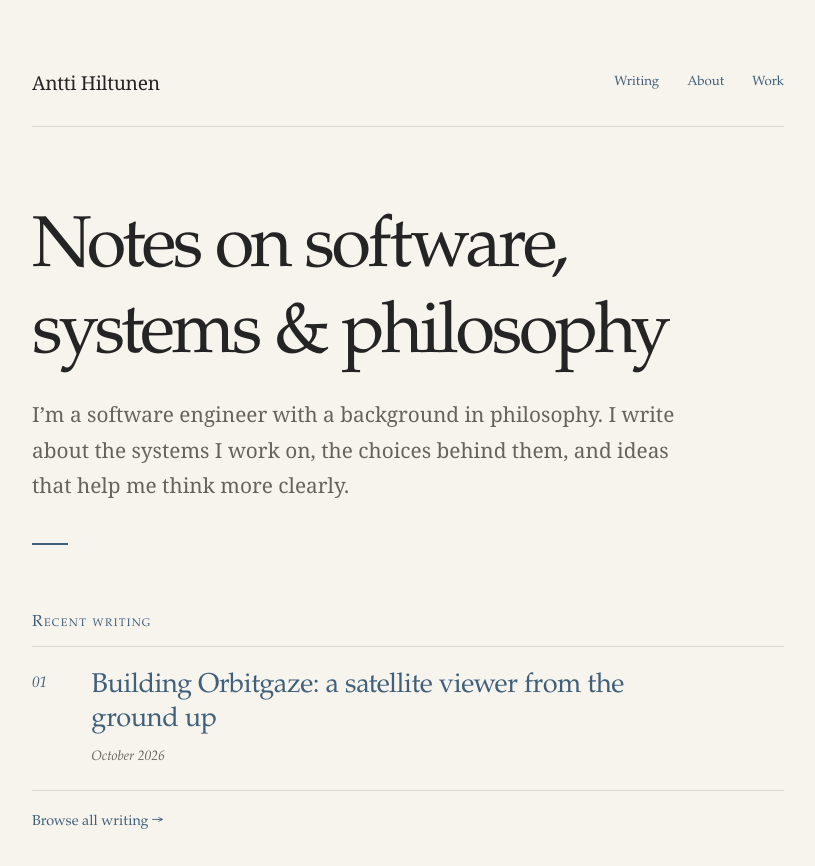
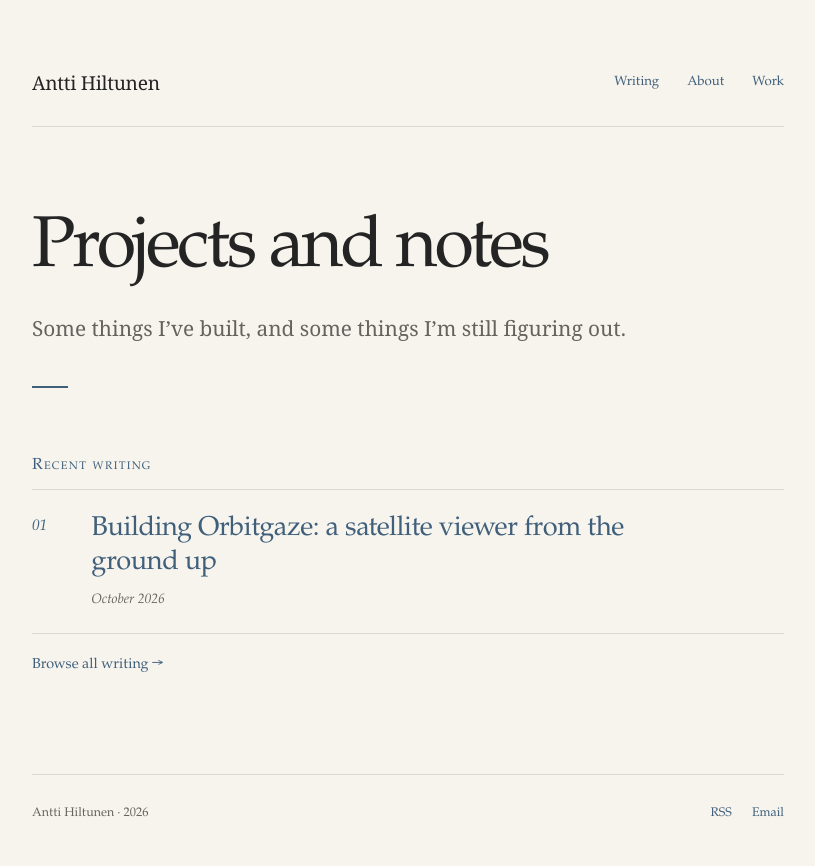
Before and after one commit to anttihil/ahiltunen, an Astro site: page / in a window 1280 px wide. Shown: the top 866 px of the page, without its empty margins (232-1047 px from the left). Built offline with nearby package versions, Linux system fonts and the light colour scheme; Astro itself is replaced by a stand-in of ours.

Commit message:
Simplify homepage introduction

```diff
--- a/src/pages/index.astro
+++ b/src/pages/index.astro
@@ -12,9 +12,9 @@ const recentPosts = posts
 <BaseLayout>
   <div class="home-page">
     <header class="introduction">
-      <h1 >Notes on software, systems & philosophy</h1>
+      <h1>Projects and notes</h1>
       <p>
-        I’m a software engineer with a background in philosophy. I write about the systems I work on, the choices behind them, and ideas that help me think more clearly.
+        Some things I’ve built, and some things I’m still figuring out.
       </p>
     </header>
 
```
